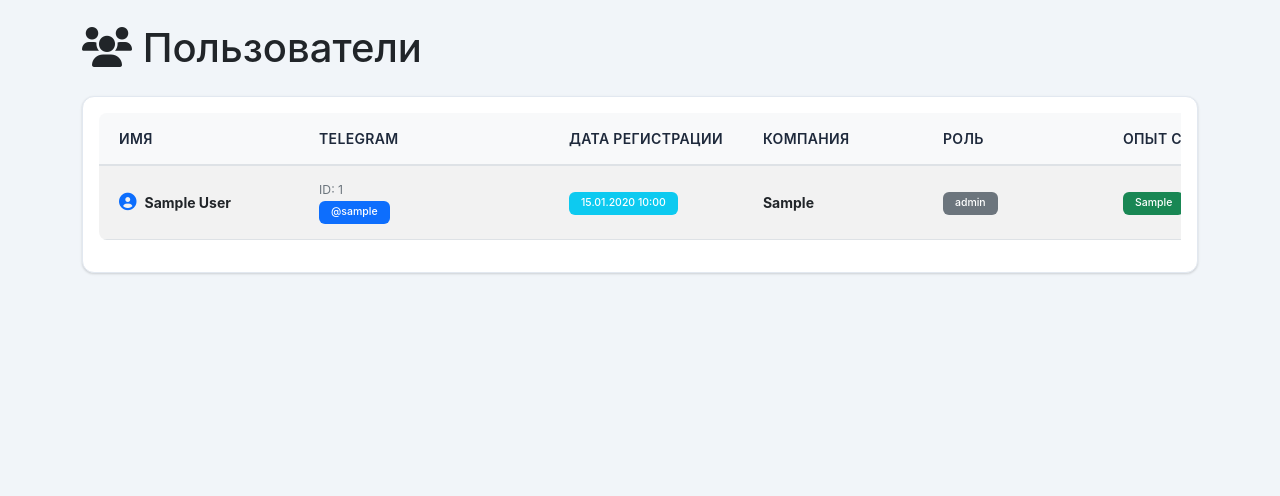
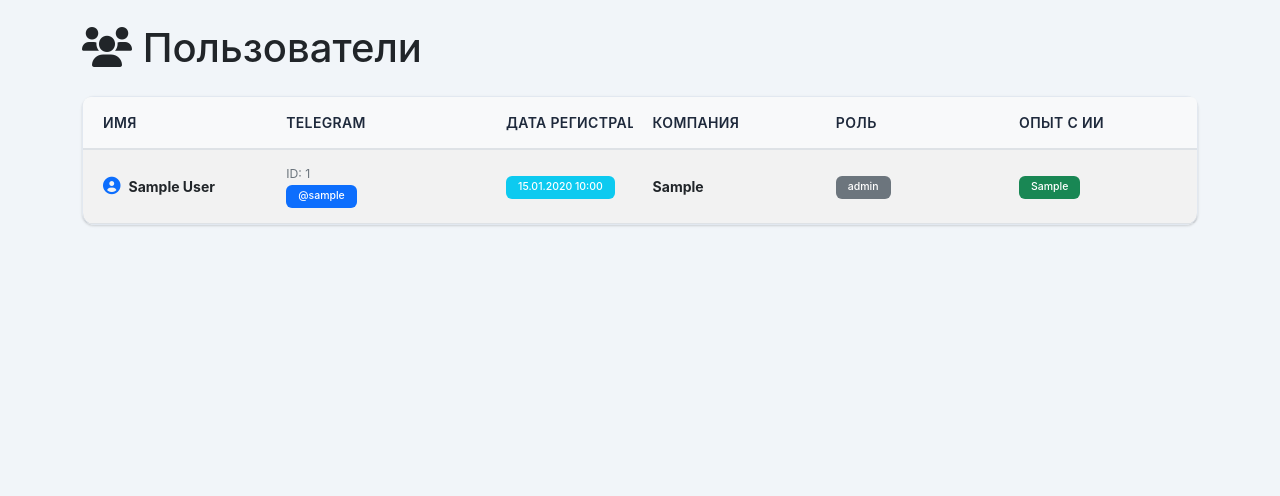
Before and after one commit to ntolkachev-gh/ai-community-bot, a Flask app: page /users in a window 1280 px wide. Shown: the part 56-552 px from the top of the page. Run offline with Flask 3, Linux system fonts and the light colour scheme; tables that the repository leaves empty hold one stand-in row (values such as "Sample post").

Commit message:
feat: Обновлены стили карточки и таблицы пользователей для улучшения отображения
- Добавлены новые стили для карточки и тела карточки, включая отступы и фиксированную ширину таблицы
- Оптимизированы стили для таблицы пользователей, включая фиксированное расположение и улучшенное выравнивание
- Устранены лишние отступы и добавлены новые классы для лучшего управления отображением

```diff
--- a/templates/users.html
+++ b/templates/users.html
@@ -13,8 +13,8 @@
 
 <div class="row">
     <div class="col-12">
-        <div class="card">
-            <div class="card-body">
+                        <div class="card">
+                    <div class="card-body p-0">
                 {% if users %}
                     <div class="table-responsive">
                         <style>
@@ -22,6 +22,8 @@
                                 min-width: 1600px;
                                 width: 100%;
                                 font-size: 14px;
+                                table-layout: fixed;
+                                margin-bottom: 0;
                             }
                             .users-table th,
                             .users-table td {
@@ -70,6 +72,11 @@
                             .table-responsive {
                                 overflow-x: auto;
                                 -webkit-overflow-scrolling: touch;
+                                width: 100%;
+                                margin: 0;
+                            }
+                            .card-body.p-0 .table-responsive {
+                                border-radius: 0.375rem;
                             }
                             .users-table thead th {
                                 background-color: #f8f9fa;
```
